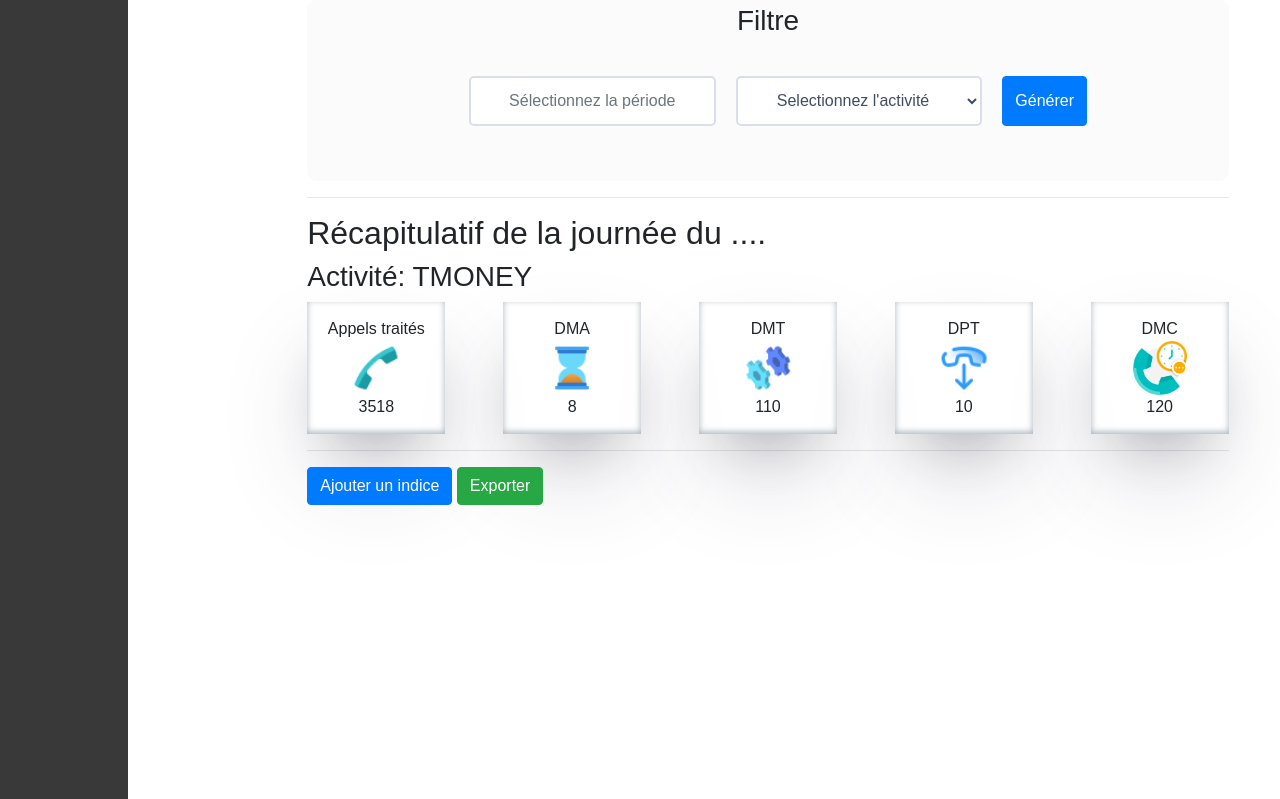
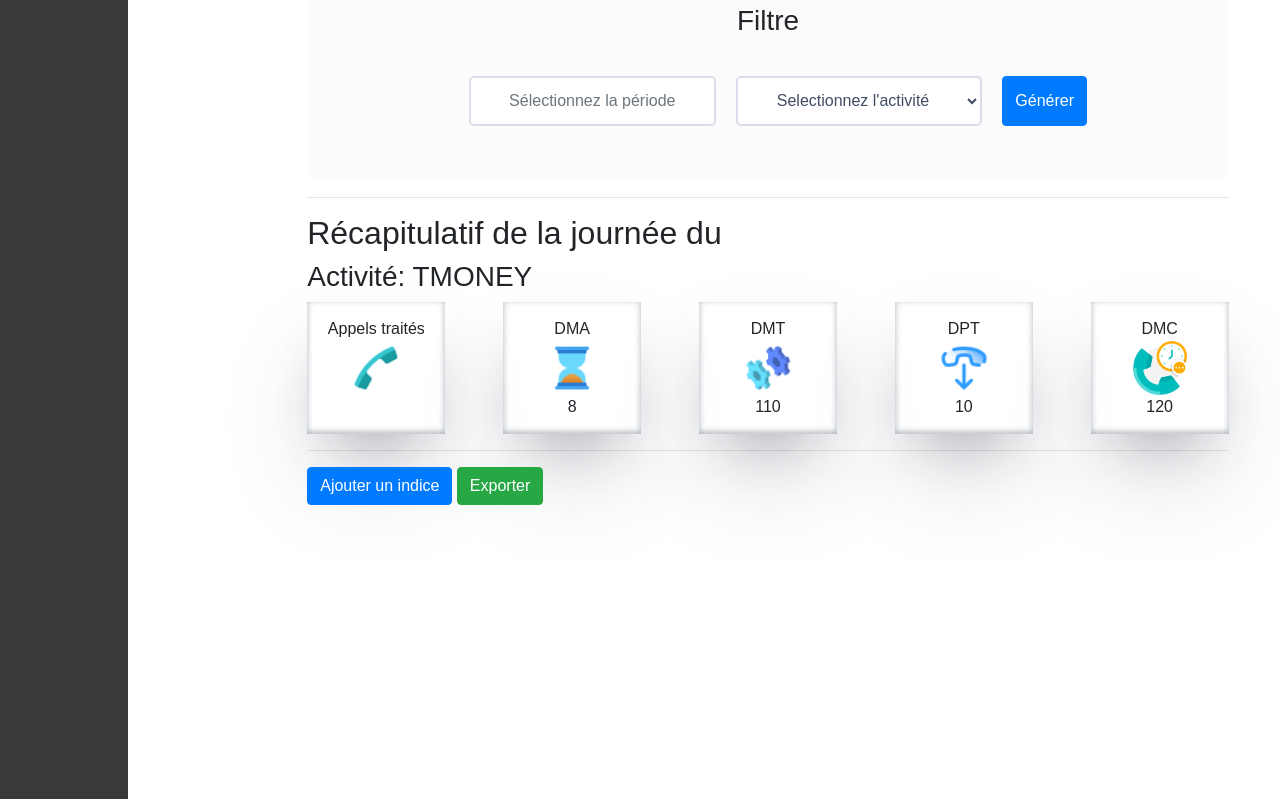
Before and after one commit to iamprosper/dashflow, a Django app: page /dashboard/ in a window 1280 px wide. Shown: the part 75-874 px from the top of the page. Run offline with Django 5.2, Linux system fonts and the light colour scheme; data that the repository does not hold is empty; some libraries are stand-ins or nearby versions.

Commit message:
Templating updating#2

```diff
--- a/dashboard/templates/dashboard/index.html
+++ b/dashboard/templates/dashboard/index.html
@@ -17,7 +17,7 @@
         </div>
         <hr>
     </div>
-    <h2>Récapitulatif de la journée du ....</h2>
+    <h2>Récapitulatif de la journée du </h2>
     <h3>Activité: TMONEY </h3>
     <div id="stats">
         <div id="dealed">
@@ -25,7 +25,7 @@
             {# <img src="{% static 'img/call_answered.png'%}" alt=""> #}
             <img src="{% static 'img/call_answered.png'%}" alt="">
 
-            <span class="nb">3518</span>
+            <span class="nb"></span>
         </div>
         <div id="wait">
             <span>DMA</span>
```
